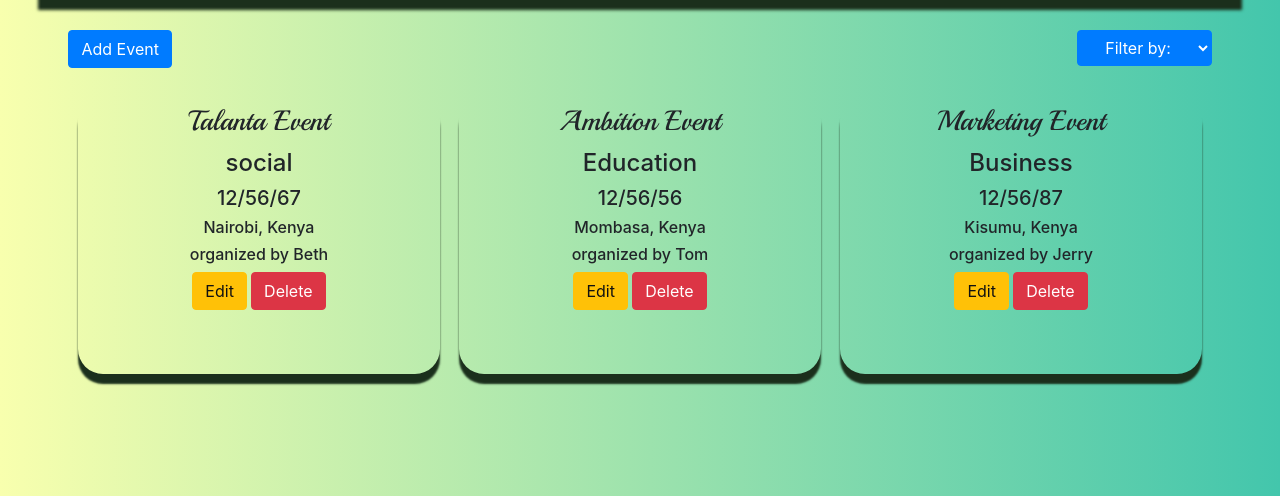
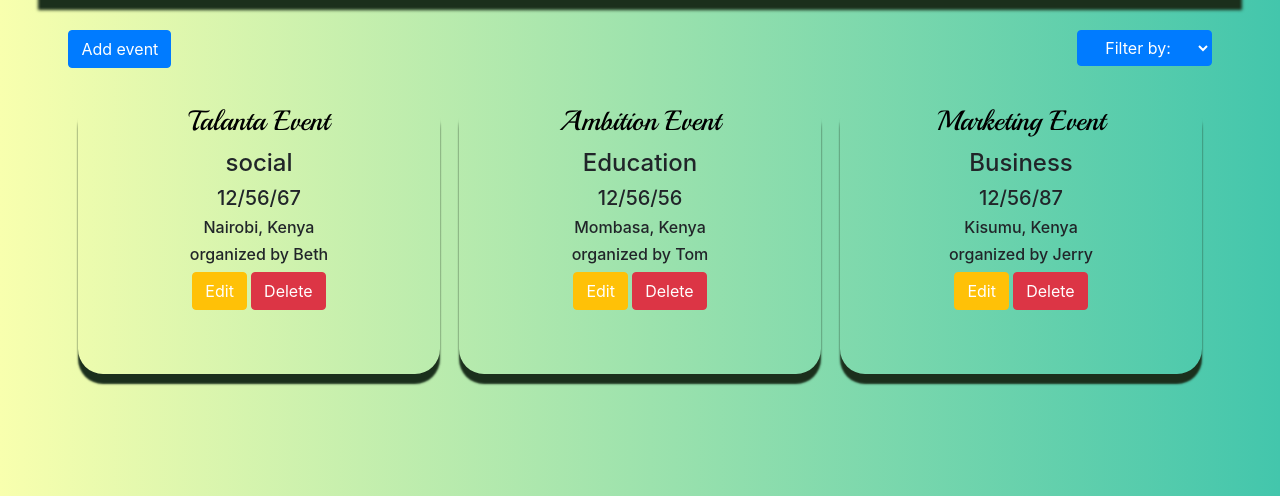
Before and after one commit to betsybeth/betsybeth.github.io, a Python web app: template Designs/UI/Templates/dashboard.html in a window 1280 px wide. Shown: the part 90-586 px from the top of the page. Run offline with Jinja, Linux system fonts and the light colour scheme; the template is opened without the code that fills it, so the values that code supplies are empty.

Commit message:
[FEATURE] Add links to the page

```diff
--- a/Designs/UI/Templates/create_event.html
+++ b/Designs/UI/Templates/create_event.html
@@ -12,10 +12,10 @@
       <a class="navbar-brand" href="#">Bright Event App</a>
       <ul class="nav-link">
         <li class="nav-item">
-          <a href="#">Dashboard</a>
+          <a href="dashboard.html">Dashboard</a>
         </li>
         <li class="nav-item">
-          <a href="#">Logout</a>
+          <a href="home.html">Logout</a>
         </li>
       </ul>
     </nav>
@@ -42,7 +42,7 @@
         <input class="form-control" type="datetime-local" name="date">
         <label>Author</label><br>
         <input class="form-control" type="text" name="Author" placeholder="Author"><br>
-        <button type="submit" class="btn btn-primary">create event</button>
+        <button type="submit" class="btn btn-primary"><a class="btn-link" href="dashboard.html">Create event</a></button>
       </div>
    </form>
 
--- a/Designs/UI/Templates/dashboard.html
+++ b/Designs/UI/Templates/dashboard.html
@@ -14,12 +14,12 @@
       <a class="navbar-brand" href="#">Bright Event App</a>
       <ul class="nav-link">
         <li class="nav-item">
-          <a href="#">Logout</a>
+          <a href="home.html">Logout</a>
         </li>
       </ul>
     </nav>
     <div class="card-container">
-      <button  class="btn btn-primary" type="button" name="button">Add Event</button>
+      <button  class="btn btn-primary" type="button" name="button"><a class="btn-link" href="create_event.html">Add event</a></button>
       <select class="btn btn-primary select-btn">
         <option value="">Filter by:</option>
         <option value="Business">Business</option>
@@ -30,29 +30,29 @@
       </select>
       <div class="main-card">
         <div class="card-div">
-          <h3 class="card-title">Talanta Event</h3>
+          <h3 class="card-title"><a class="header-link" href="rsvps.html">Talanta Event</a></h3>
           <h4>social</h4>
           <h5>12/56/67 </h5>
           <h6>Nairobi, Kenya</h6>
           <h6> organized by Beth </h6>
-          <button  class="btn btn-warning" type="button" name="button">Edit</button>
+          <button  class="btn btn-warning" type="button" name="button"><a class="btn-link" href="edit_event.html">Edit</a></button>
           <button class="btn btn-danger" type="button" name="button">Delete</button>
         </div>
         <div class="card-div">
-          <h3 class="card-title">Ambition Event</h3>
+          <h3 class="card-title"><a class="header-link" href="rsvps.html">Ambition Event</a></h3>
           <h4>Education</h4>
           <h5>12/56/56 </h5>
           <h6>Mombasa, Kenya</h6>
           <h6> organized by Tom </h6>
-          <button  class="btn btn-warning" type="button" name="button">Edit</button>
+          <button  class="btn btn-warning" type="button" name="button"><a class="btn-link" href="edit_event.html">Edit</a></button>
           <button class="btn btn-danger" type="button" name="button">Delete</button></div>
         <div class="card-div">
-          <h3 class="card-title">Marketing Event</h3>
+          <h3 class="card-title"><a class="header-link" href="rsvps.html">Marketing Event</a></h3>
           <h4>Business</h4>
           <h5>12/56/87 </h5>
           <h6>Kisumu, Kenya</h6>
           <h6> organized by Jerry </h6>
-          <button  class="btn btn-warning" type="button" name="button">Edit</button>
+          <button  class="btn btn-warning" type="button" name="button"><a class="btn-link" href="edit_event.html">Edit</a></button>
           <button class="btn btn-danger" type="button" name="button">Delete</button>
         </div>
 
--- a/Designs/UI/Templates/home.html
+++ b/Designs/UI/Templates/home.html
@@ -18,13 +18,13 @@
             <form class="navbar-form">
               <input type="text" class="form-control login-input" placeholder="username">
               <input type="password" class="form-control login-input" placeholder="password">
-              <button type="submit" class="btn btn-primary login-btn">Sign in</button>
+              <button type="submit" class="btn btn-primary login-btn"><a class="btn-link" href="dashboard.html">Sign in</a></button>
             </form>
           </li>
         </ul>
       </nav>
       <div class="main-container">
-        <form  class="form" method="post" action="/register">
+        <form  class="form" method="post" action="">
   				<div class ="form-group">
   					<h2>Sign Up</h2>
   					<p>Type in your details to register</p>
@@ -37,7 +37,7 @@
   					<label>confirm</label><br>
   					<input class="form-control" type="password" name="confirm" placeholder="confirm">
   					<p><i>Already have an account? </i><a href="login.html">Sign In</a></p>
-  					<button type="submit" class="btn btn-primary">signup</button>
+  					<button type="submit" class="btn btn-primary"><a class="btn-link" href="dashboard.html">Sign in</a></button>
   				</div>
 	     </form>
        <div class="text-container">
```
Also changed, not shown: Designs/UI/Templates/add_RSVP.html (+4 -4 lines), Designs/UI/Templates/rsvps.html (+4 -4 lines).
